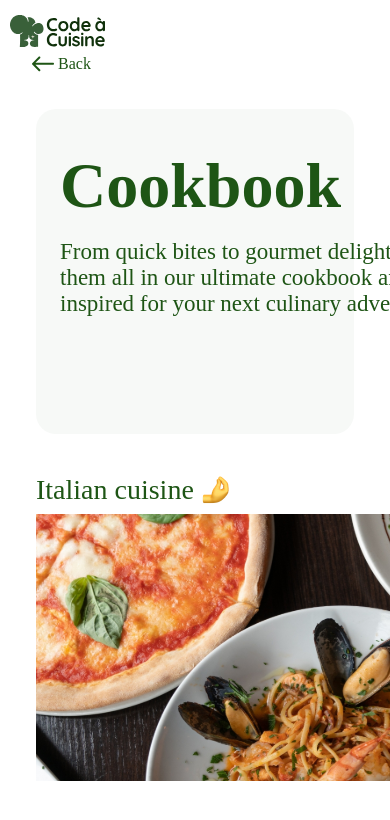
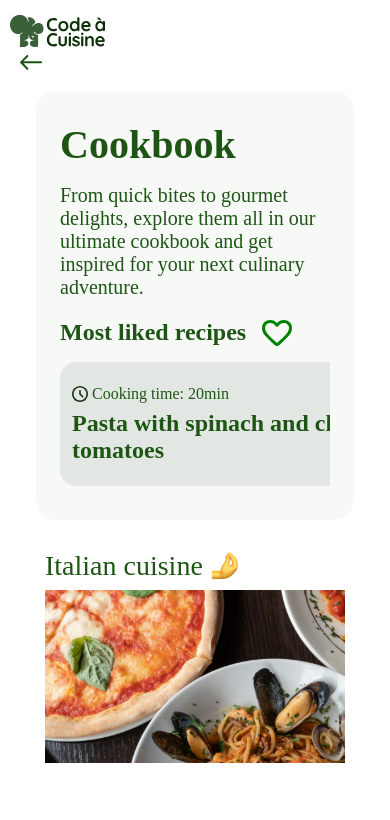
Before and after one commit to schebad1/code-a-cuisine, an Angular app: page / in a window 390 px wide. Both pictures are taken after a click on the element "Go to cookbook". Shown: the top 820 px of the page. Built offline with nearby package versions, Linux system fonts and the light colour scheme.

Commit message:
feat(cookbook): complete responsive layout implementation

```diff
--- a/src/app/pages/cookbook/cookbook.component.scss
+++ b/src/app/pages/cookbook/cookbook.component.scss
@@ -180,3 +180,84 @@
 nav {
   padding-left: 32px;
 }
+
+@media (max-width: 1430px) {
+  .cookbook-cuisines {
+    gap: 0;
+  }
+}
+
+@media (max-width: 1350px) {
+  .cookbook-cuisines__image {
+    width: 350px;
+    height: 350px;
+  }
+}
+
+@media (max-width: 1115px) {
+  .cookbook-cuisines {
+    justify-content: space-around;
+  }
+}
+
+@media (max-width: 772px) {
+  .preferences__back-text {
+    display: none;
+  }
+
+  .preferences__back-link {
+    position: absolute;
+    top: 100px;
+    left: 55px;
+  }
+
+  .cookbook__content {
+    padding: 30px 24px;
+    flex-direction: column;
+  }
+
+  .hero__link-section-wrapper {
+    justify-content: center;
+  }
+}
+
+@media (max-width: 550px) {
+  .preferences__back-link {
+    position: absolute;
+    top: 55px;
+    left: 20px;
+  }
+
+  .cookbook__subtitle {
+    width: 100%;
+    font-size: 20px;
+  }
+
+  .cookbook__title {
+    font-size: 40px;
+  }
+
+  .cookbook-cuisines__image {
+    width: 300px;
+    height: 300px;
+  }
+
+  .cookbook-cuisines__item {
+    margin-top: 10px;
+  }
+
+  .cookbook-cuisines {
+    margin-top: 20px;
+  }
+
+  .hero__link-section {
+    margin-bottom: 0;
+  }
+}
+
+@media (max-width: 370px) {
+  .cookbook-cuisines__image {
+    width: 250px;
+    height: 250px;
+  }
+}
```
